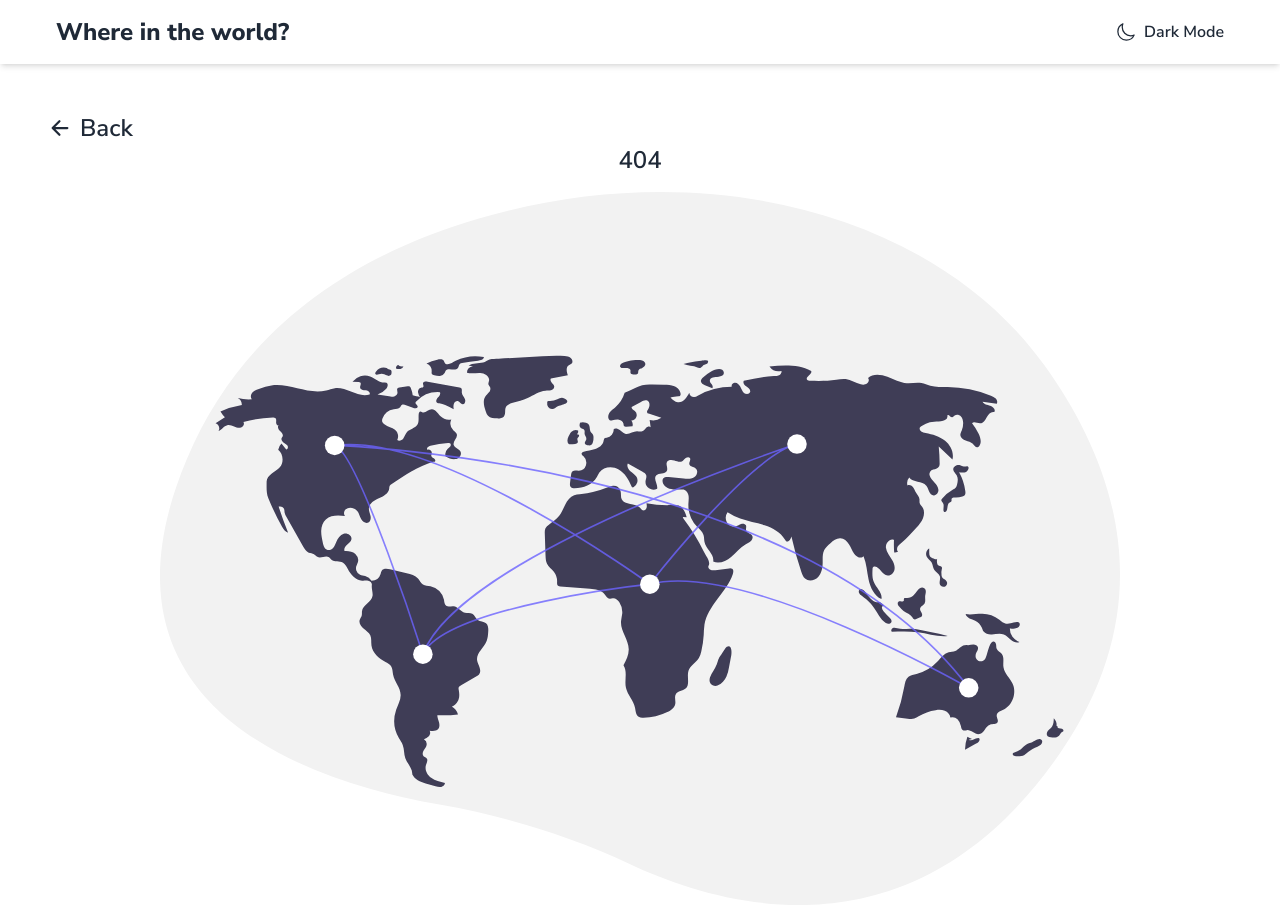
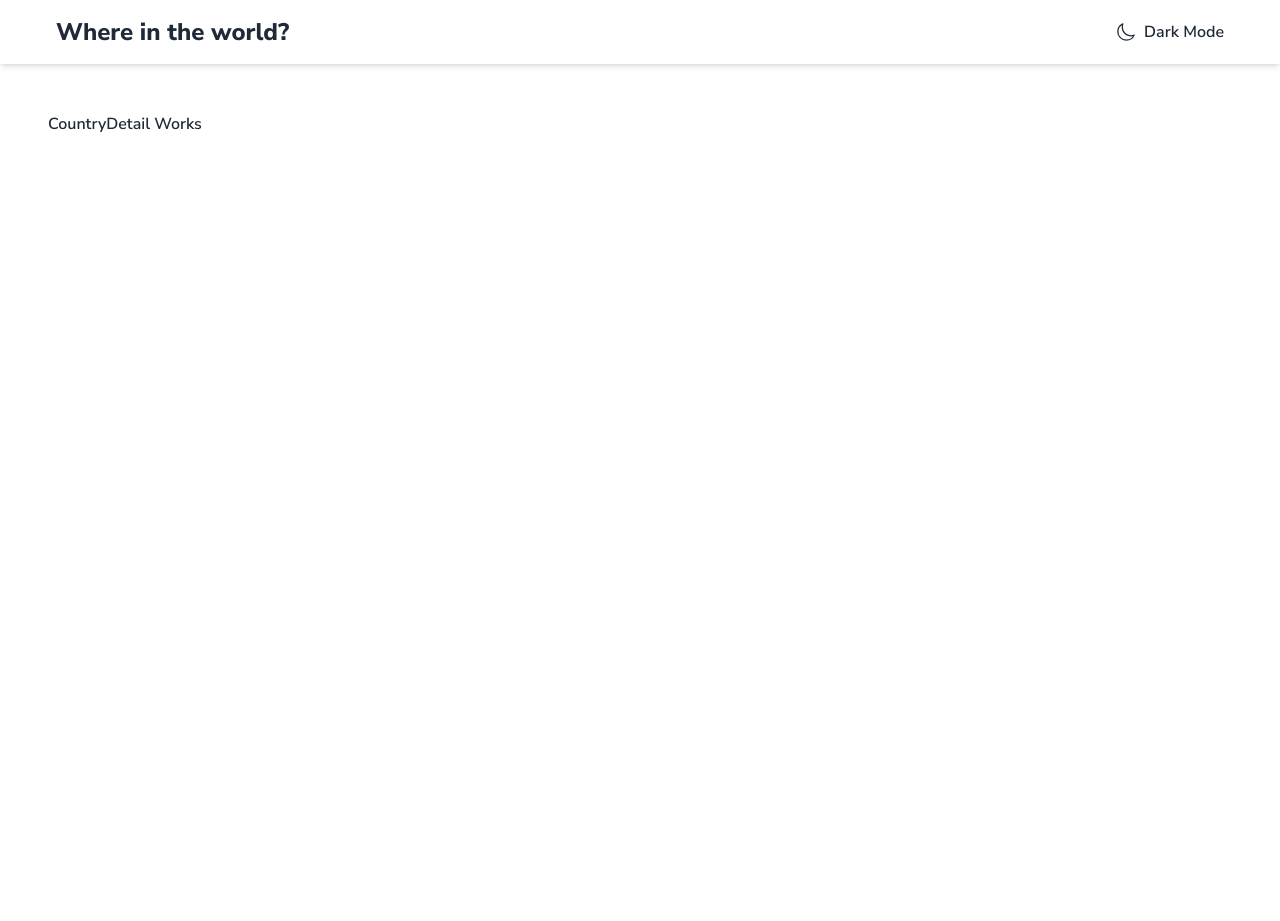
Before and after one commit to gfunk77/react-fem, a React (Vite) app in the folder rest-countries/: page /countries/1 in a window 1280 px wide. Before the commit this address had no page. After the commit the page ends 800 px from the top, so only its background shows below. Built offline with nearby package versions, Linux system fonts and the light colour scheme.

Commit message:
country detail route

```diff
--- a/rest-countries/src/App.jsx
+++ b/rest-countries/src/App.jsx
@@ -1,6 +1,7 @@
 import { createBrowserRouter, RouterProvider, Navigate } from 'react-router-dom';
 import BaseLayout from './pages/BaseLayout';
 import Landing, { loader as landingLoader } from './pages/Landing';
+import CountryDetail from './pages/CountryDetail';
 import Error from './components/Error';
 import { QueryClient, QueryClientProvider } from '@tanstack/react-query';
 import { ReactQueryDevtools } from '@tanstack/react-query-devtools';
@@ -40,6 +41,10 @@ const router = createBrowserRouter([
         loader: landingLoader(queryClient),
         action: action,
       },
+      {
+        path: 'countries/:id',
+        element: <CountryDetail />,
+      },
     ],
   },
 ]);
--- a/rest-countries/src/components/Country.jsx
+++ b/rest-countries/src/components/Country.jsx
@@ -1,3 +1,5 @@
+import { Link } from 'react-router-dom';
+
 export function Country({ country }) {
   const {
     name: { common: name },
@@ -5,9 +7,10 @@ export function Country({ country }) {
     capital,
     population,
     region,
+    cca3,
   } = country;
   return (
-    <div key={name} className="card bg-base-100 shadow-xl rounded">
+    <Link to={`/countries/${cca3}`} key={name} className="card bg-base-100 shadow-xl rounded">
       <figure>
         <img src={svg} alt={name} className="h-[160px] w-full object-cover" />
       </figure>
@@ -17,6 +20,6 @@ export function Country({ country }) {
         <p>Population: {population}</p>
         <p>Capital: {capital}</p>
       </div>
-    </div>
+    </Link>
   );
 }
--- /dev/null
+++ b/rest-countries/src/pages/CountryDetail.jsx
@@ -0,0 +1,4 @@
+function CountryDetail() {
+  return <div>CountryDetail Works</div>;
+}
+export default CountryDetail;
```
